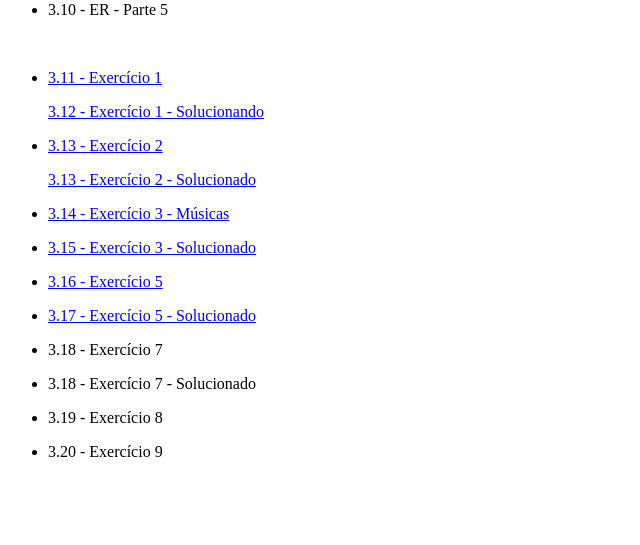
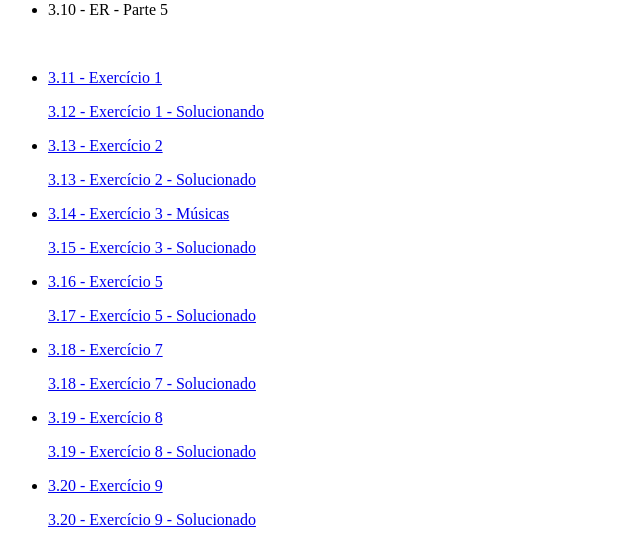
Before and after one commit to MuriloRibeiroFloripa/MuriloRibeiroFloripa, a PHP site: page /26-julho-01-agosto/index.php in a window 1280 px wide. Shown: the part 1035-1580 px from the top of the page, without its empty margins (0-640 px from the left). Before the commit the page ends 1492 px from the top, so only its background shows below. Run offline with PHP 8.4, Linux system fonts and the light colour scheme.

```diff
--- a/26-julho-01-agosto/index.php
+++ b/26-julho-01-agosto/index.php
@@ -41,17 +41,19 @@
         <li><p>3.10 - ER - Parte 5</p></li>
         <br>
         <li><p><a href="docs/Exercício 1.pdf" target="_blank">3.11 - Exercício 1</a></p></li>
-        <p><a href="docs/Exercicio1_solução.pdf">3.12 - Exercício 1 - Solucionando</a></p>
-        <li><p><a href="docs/Exercício 2 - .pdf">3.13 - Exercício 2</a></p></li>
-        <p><a href="docs/Exercício2_solução.pdf">3.13 - Exercício 2 - Solucionado</a></p>
-        <li><p><a href="docs/Exercício 3 - Músicas .pdf">3.14 - Exercício 3 - Músicas</a></p></li>
-        <li><p><a href="docs/Exercício 3 - Músicas_solução .pdf">3.15 - Exercício 3 - Solucionado</a></p></li>
-        <li><p><a href="docs/Exercício 5.pdf">3.16 - Exercício 5</a></p></li>
-        <li><p><a href="docs/Exercício 5-Solucao.pdf">3.17 - Exercício 5 - Solucionado</a></p></li>
-        <li><p>3.18 - Exercício 7</p></li>
-        <li><p>3.18 - Exercício 7 - Solucionado</p></li>
-        <li><p>3.19 - Exercício 8</p></li>
-        <li><p>3.20 - Exercício 9</p></li>
+        <p><a href="docs/Exercicio1_solução.pdf"  target="_blank">3.12 - Exercício 1 - Solucionando</a></p>
+        <li><p><a href="docs/Exercício 2 - .pdf"  target="_blank">3.13 - Exercício 2</a></p></li>
+        <p><a href="docs/Exercício2_solução.pdf"  target="_blank">3.13 - Exercício 2 - Solucionado</a></p>
+        <li><p><a href="docs/Exercício 3 - Músicas .pdf"  target="_blank">3.14 - Exercício 3 - Músicas</a></p></li>
+        <p><a href="docs/Exercício 3 - Músicas_solução .pdf"  target="_blank">3.15 - Exercício 3 - Solucionado</a></p>
+        <li><p><a href="docs/Exercício 5.pdf"  target="_blank">3.16 - Exercício 5</a></p></li>
+        <p><a href="docs/Exercício 5-Solucao.pdf"  target="_blank">3.17 - Exercício 5 - Solucionado</a></p>
+        <li><p><a href="docs/Exercício 7.pdf"  target="_blank">3.18 - Exercício 7</a></p></li>
+        <p><a href="docs/Exercício 7-resolvido.pdf"  target="_blank">3.18 - Exercício 7 - Solucionado</a></p>
+        <li><p><a href="docs/Exercício 8.pdf"  target="_blank">3.19 - Exercício 8</a></p></li>
+        <P><a href="docs/Exercício 8_resolvido.pdf"  target="_blank">3.19 - Exercício 8 - Solucionado</a></P>
+        <li><p><a href="docs/Exercício 9.pdf" target="_blank">3.20 - Exercício 9 </a></p></li>
+        <p><a href="docs/Exercício 9.pdf" target="_blank">3.20 - Exercício 9 - Solucionado</a></p>
       </ul>
   </nav>
 
```
Also changed, not shown: 5 other files.
